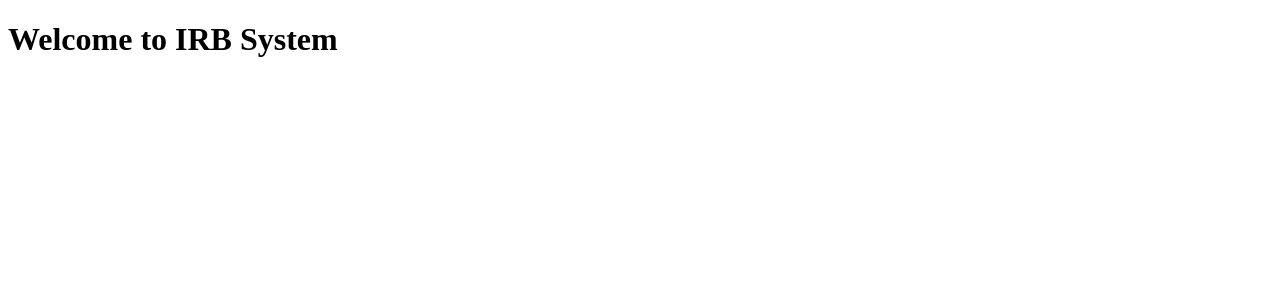
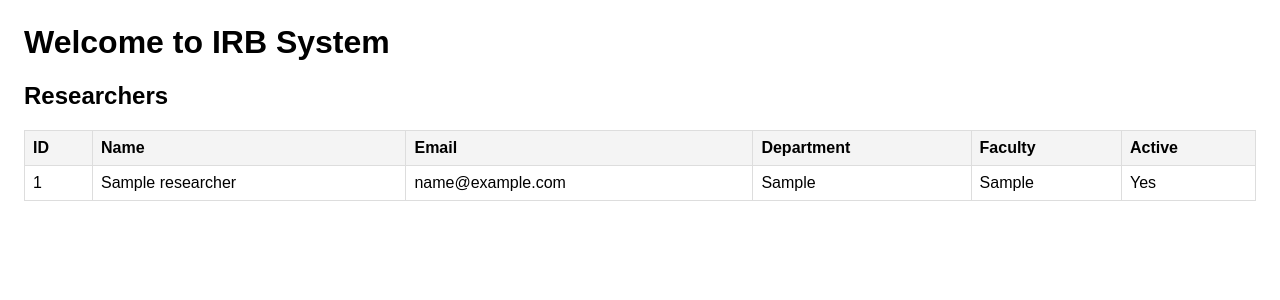
Before and after one commit to KSadoun/IRB_system, a PHP site: page / in a window 1280 px wide. Shown: the top 300 px of the page. Run offline with PHP 8.4, Linux system fonts and the light colour scheme; tables that the repository leaves empty hold one stand-in row (values such as "Sample post").

Commit message:
Added Researcher binding with controller in homeController

```diff
--- a/app/Controllers/HomeController.php
+++ b/app/Controllers/HomeController.php
@@ -3,13 +3,18 @@
 namespace App\Controllers;
 
 use App\Core\Controller;
+use App\Models\Researcher;
 
 class HomeController extends Controller
 {
     public function index()
     {
+        $researcherModel = new Researcher();
+        $researchers = $researcherModel->getAll('id', 'DESC');
+
         $this->view('home', [
-            'title' => 'Welcome to IRB System'
+            'title' => 'Welcome to IRB System',
+            'researchers' => $researchers,
         ]);
     }
 }
--- a/app/Views/home.php
+++ b/app/Views/home.php
@@ -2,8 +2,45 @@
 <html>
 <head>
     <title><?= $title ?></title>
+    <style>
+        body { font-family: Arial, sans-serif; margin: 24px; }
+        table { border-collapse: collapse; width: 100%; margin-top: 16px; }
+        th, td { border: 1px solid #ddd; padding: 8px; text-align: left; }
+        th { background: #f4f4f4; }
+    </style>
 </head>
 <body>
     <h1><?= $title ?></h1>
+
+    <h2>Researchers</h2>
+
+    <?php if (!empty($researchers)): ?>
+        <table>
+            <thead>
+                <tr>
+                    <th>ID</th>
+                    <th>Name</th>
+                    <th>Email</th>
+                    <th>Department</th>
+                    <th>Faculty</th>
+                    <th>Active</th>
+                </tr>
+            </thead>
+            <tbody>
+                <?php foreach ($researchers as $researcher): ?>
+                    <tr>
+                        <td><?= htmlspecialchars((string) ($researcher['id'] ?? '')) ?></td>
+                        <td><?= htmlspecialchars((string) ($researcher['name'] ?? '')) ?></td>
+                        <td><?= htmlspecialchars((string) ($researcher['email'] ?? '')) ?></td>
+                        <td><?= htmlspecialchars((string) ($researcher['department'] ?? '')) ?></td>
+                        <td><?= htmlspecialchars((string) ($researcher['faculty'] ?? '')) ?></td>
+                        <td><?= !empty($researcher['is_active']) ? 'Yes' : 'No' ?></td>
+                    </tr>
+                <?php endforeach; ?>
+            </tbody>
+        </table>
+    <?php else: ?>
+        <p>No researchers found.</p>
+    <?php endif; ?>
 </body>
 </html>
```
